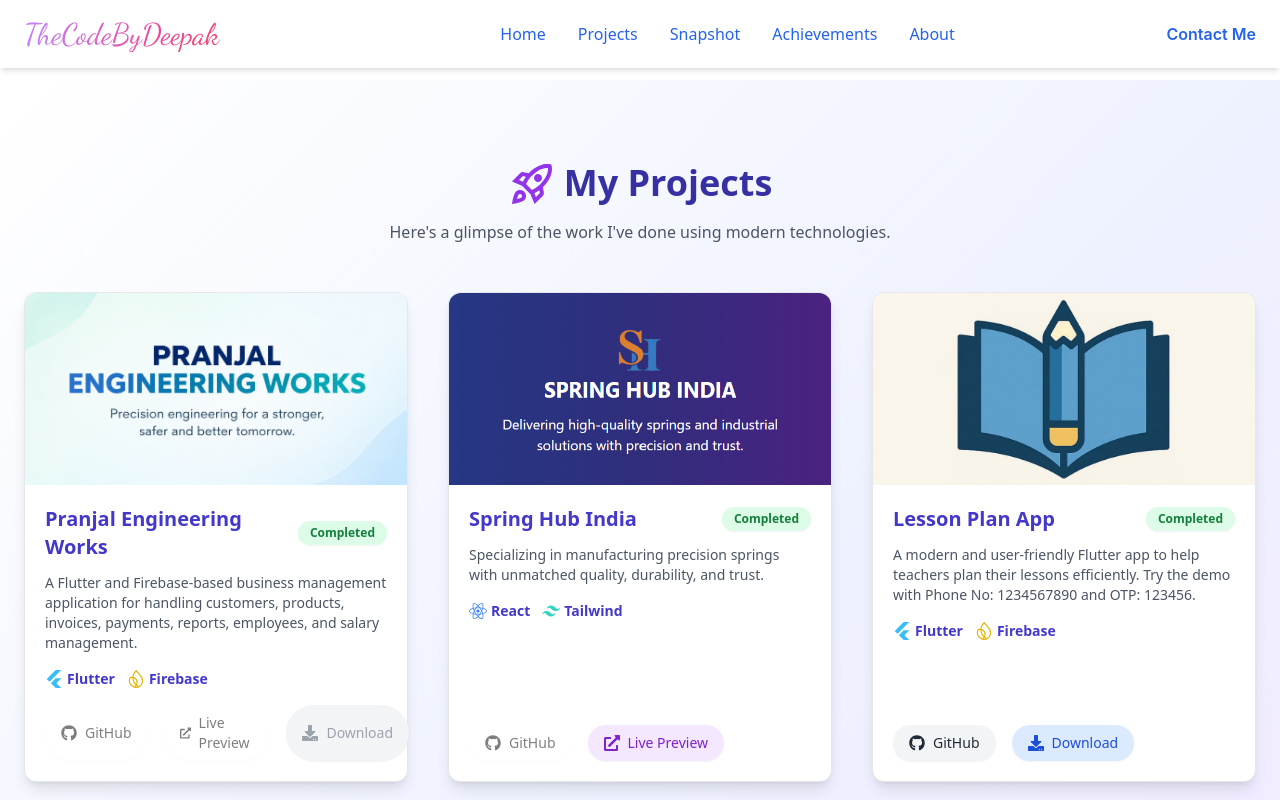
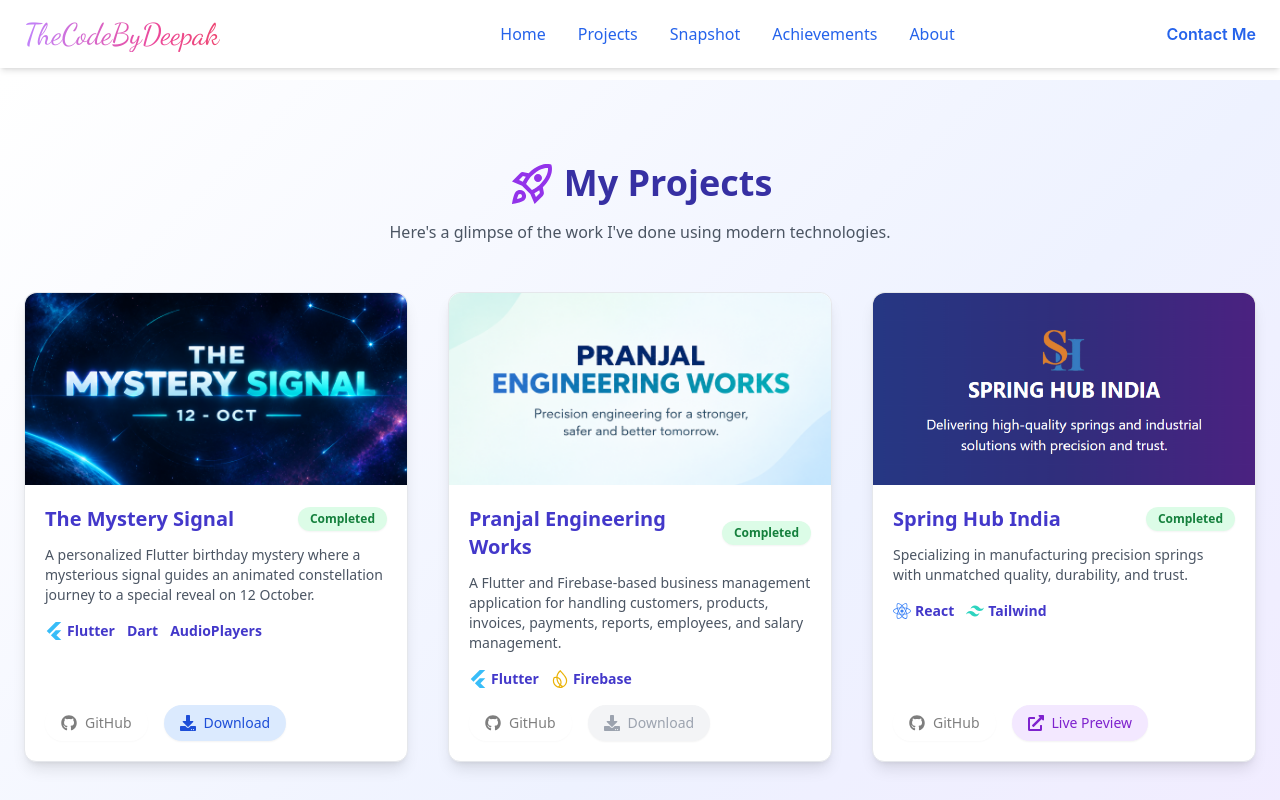
Before and after one commit to TheCodeByDeepak/TheCodeByDeepak.github.io, a React (Create React App) app: page /projects in a window 1280 px wide. Shown: the top 800 px of the page. Built offline with nearby package versions, Linux system fonts and the light colour scheme.

Commit message:
Updated Projects

```diff
--- a/src/pages/Projects.jsx
+++ b/src/pages/Projects.jsx
@@ -2,7 +2,7 @@
 import project1Image from "../assets/Project1.jpg";
 import project2Image from "../assets/Project2.jpg";
 import project6Image from "../assets/Project6.jpg";
-import project8Image from "../assets/Project8.jpg";
+import project8Image from "../assets/Project8.png";
 import project9Image from "../assets/Project9.png";
 import project10Image from "../assets/Project10.png";
 
@@ -14,11 +14,18 @@
   FaPython,
   FaDocker,
 } from "react-icons/fa";
-import { SiMongodb, SiExpress, SiDjango, SiTailwindcss } from "react-icons/si";
+
+import {
+  SiMongodb,
+  SiExpress,
+  SiDjango,
+  SiTailwindcss,
+  SiFlutter,
+  SiFirebase,
+} from "react-icons/si";
+
 import { MdOutlineRocketLaunch } from "react-icons/md";
-import { SiFlutter, SiFirebase } from "react-icons/si";
 import { FaDownload } from "react-icons/fa";
-
 
 const techIcons = {
   React: <FaReact className="text-blue-500 text-lg mr-1" />,
@@ -33,8 +40,6 @@
   Firebase: <SiFirebase className="text-yellow-500 text-lg mr-1" />,
 };
 
-
-
 const progressColors = {
   Completed: "bg-green-100 text-green-700",
   "In Progress": "bg-yellow-100 text-yellow-700",
@@ -44,6 +49,19 @@
 };
 
 const projects = [
+  {
+  id: 8,
+  img: project8Image,
+  title: "The Mystery Signal",
+  description:
+    "A personalized Flutter birthday mystery where a mysterious signal guides an animated constellation journey to a special reveal on 12 October.",
+  tech: ["Flutter", "Dart", "AudioPlayers"],
+  progress: "Completed",
+  githubLink: "",
+  liveLink: "#",
+  apkLink: "https://drive.google.com/file/d/1kuwUwrbM5gL6I1JlgjQkytQrw1JoAItv/view?usp=drive_link",
+},
+
   {
     id: 10,
     img: project10Image,
@@ -55,6 +73,7 @@
     githubLink: "",
     apkLink: "",
     showDisabledDownload: true,
+    hideLivePreview: true,
   },
 
   {
@@ -62,24 +81,14 @@
     img: project9Image,
     title: "Spring Hub India",
     description:
-      "Specializing in manufacturing precision springs with unmatched quality, durability, and trust. ",
+      "Specializing in manufacturing precision springs with unmatched quality, durability, and trust.",
     tech: ["React", "Tailwind"],
     progress: "Completed",
     githubLink: "",
     liveLink: "https://springhubindia.com",
   },
 
-  {
-  id: 8,
-  img: project8Image,
-  title: "Lesson Plan App",
-  description: "A modern and user-friendly Flutter app to help teachers plan their lessons efficiently. Try the demo with Phone No: 1234567890 and OTP: 123456.",
-  tech: ["Flutter", "Firebase"],
-  progress: "Completed",
-  githubLink: "https://github.com/TheCodeByDeepak/LessonPlan",
-  liveLink: "#",
-  apkLink: "https://drive.google.com/uc?export=download&id=1kdlmk-Ulod5aMPc46ZHHf-FUQr-rPMr5"
-  },
+
 
   {
     id: 6,
@@ -89,19 +98,22 @@
       "A fun, personalized birthday web app built with React to surprise my sister Karishma on her special day!",
     tech: ["React", "Tailwind"],
     progress: "Completed",
-    githubLink: "https://github.com/TheCodeByDeepak/SisterBirthdaySpecial",
-    liveLink: "https://TheCodeByDeepak.github.io/SisterBirthdaySpecial",
+    githubLink:
+      "https://github.com/TheCodeByDeepak/SisterBirthdaySpecial",
+    liveLink:
+      "https://TheCodeByDeepak.github.io/SisterBirthdaySpecial",
   },
 
   {
     id: 2,
     img: project2Image,
-    title: "Quick Learning Classroom ",
+    title: "Quick Learning Classroom",
     description:
       "Quick Learning is a classroom management web app with role-based access, enabling attendance, assignments, student tracking, and real-time chat.",
     tech: ["React", "Node.js", "MongoDB"],
     progress: "Completed",
-    githubLink: "https://github.com/TheCodeByDeepak/QuickLearningClassroom",
+    githubLink:
+      "https://github.com/TheCodeByDeepak/QuickLearningClassroom",
     liveLink: "#",
   },
 
@@ -113,13 +125,10 @@
       "A full-stack Doctor Appointment System. Patients can book appointments, doctors can manage bookings, and admins can oversee the entire system.",
     tech: ["React", "Node.js", "MongoDB"],
     progress: "Completed",
-    githubLink: "https://github.com/TheCodeByDeepak/DoctorAppointmentSystem",
+    githubLink:
+      "https://github.com/TheCodeByDeepak/DoctorAppointmentSystem",
     liveLink: "#",
   },
-
-
-
-
 ];
 
 export default function Projects() {
@@ -129,10 +138,11 @@
       className="py-20 px-6 bg-gradient-to-br from-white via-indigo-50 to-purple-100 min-h-screen"
     >
       <div className="max-w-7xl mx-auto">
+
+        {/* Section Heading */}
         <div className="text-center mb-12">
           <h2 className="text-4xl font-extrabold text-indigo-800 mb-2">
             <MdOutlineRocketLaunch className="inline-block text-5xl mr-2 mb-1 text-purple-600 animate-rocketLaunch" />
-
             My Projects
           </h2>
 
@@ -141,32 +151,44 @@
           </p>
         </div>
 
+        {/* Projects Grid */}
         <div className="grid md:grid-cols-2 lg:grid-cols-3 gap-10">
           {projects.map((project) => (
             <div
               key={project.id}
               className="bg-white rounded-xl shadow-lg hover:shadow-xl transform hover:scale-[1.02] transition-all duration-300 border border-gray-200 flex flex-col"
             >
+              {/* Project Image */}
               <img
                 src={project.img}
                 alt={project.title}
                 className="w-full h-48 object-cover rounded-t-xl"
               />
+
               <div className="p-5 flex flex-col flex-1">
+
+                {/* Title + Progress */}
                 <div className="flex justify-between items-center mb-3">
                   <h3 className="text-xl font-semibold text-indigo-700">
                     {project.title}
                   </h3>
+
                   <span
                     className={`text-xs font-semibold px-3 py-1 rounded-full shadow-sm ${
-                      progressColors[project.progress] || "bg-gray-100 text-gray-700"
+                      progressColors[project.progress] ||
+                      "bg-gray-100 text-gray-700"
                     }`}
                   >
                     {project.progress}
                   </span>
                 </div>
-                <p className="text-sm text-gray-600 mb-4">{project.description}</p>
 
+                {/* Description */}
+                <p className="text-sm text-gray-600 mb-4">
+                  {project.description}
+                </p>
+
+                {/* Technologies */}
                 <div className="flex flex-wrap gap-3 mb-4">
                   {project.tech.map((tech, i) => (
                     <span
@@ -179,13 +201,17 @@
                   ))}
                 </div>
 
-                <div className="mt-auto flex justify-start gap-4">
+                {/* Buttons */}
+                <div className="mt-auto flex flex-wrap justify-start gap-4">
+
+                  {/* GitHub Button */}
                   <a
                     href={project.githubLink}
                     target="_blank"
                     rel="noopener noreferrer"
                     className={`flex items-center gap-2 px-4 py-2 rounded-full shadow-sm text-sm font-medium transition-all ${
-                      project.githubLink && project.githubLink !== "#"
+                      project.githubLink &&
+                      project.githubLink !== "#"
                         ? "bg-gray-100 text-gray-800 hover:bg-gray-200 hover:text-black"
                         : "opacity-50 cursor-not-allowed pointer-events-none"
                     }`}
@@ -193,13 +219,16 @@
                     <FaGithub className="text-base" />
                     GitHub
                   </a>
-                  {project.id !== 8 && (
+
+                  {/* Live Preview Button */}
+                  {!project.hideLivePreview && project.id !== 8 && (
                     <a
                       href={project.liveLink}
                       target="_blank"
                       rel="noopener noreferrer"
                       className={`flex items-center gap-2 px-4 py-2 rounded-full shadow-sm text-sm font-medium transition-all ${
-                     project.liveLink && project.liveLink !== "#"
+                        project.liveLink &&
+                        project.liveLink !== "#"
                           ? "bg-purple-100 text-purple-700 hover:bg-purple-200 hover:text-purple-900"
                           : "opacity-50 cursor-not-allowed pointer-events-none"
                       }`}
@@ -209,14 +238,14 @@
                     </a>
                   )}
 
-
+                  {/* Download Button */}
                   {project.apkLink ? (
                     <a
                       href={project.apkLink}
                       download
                       target="_blank"
                       rel="noopener noreferrer"
-    className="flex items-center gap-2 px-4 py-2 rounded-full shadow-sm text-sm font-medium bg-blue-100 text-blue-700 hover:bg-blue-200 hover:text-blue-900"
+                      className="flex items-center gap-2 px-4 py-2 rounded-full shadow-sm text-sm font-medium bg-blue-100 text-blue-700 hover:bg-blue-200 hover:text-blue-900 transition-all"
                     >
                       <FaDownload className="text-base" />
                       Download
```
Also changed, not shown: src/assets/Project8.jpg (deleted), src/assets/Project8.png (added). Lines whose indentation alone changed are shown as unchanged.
